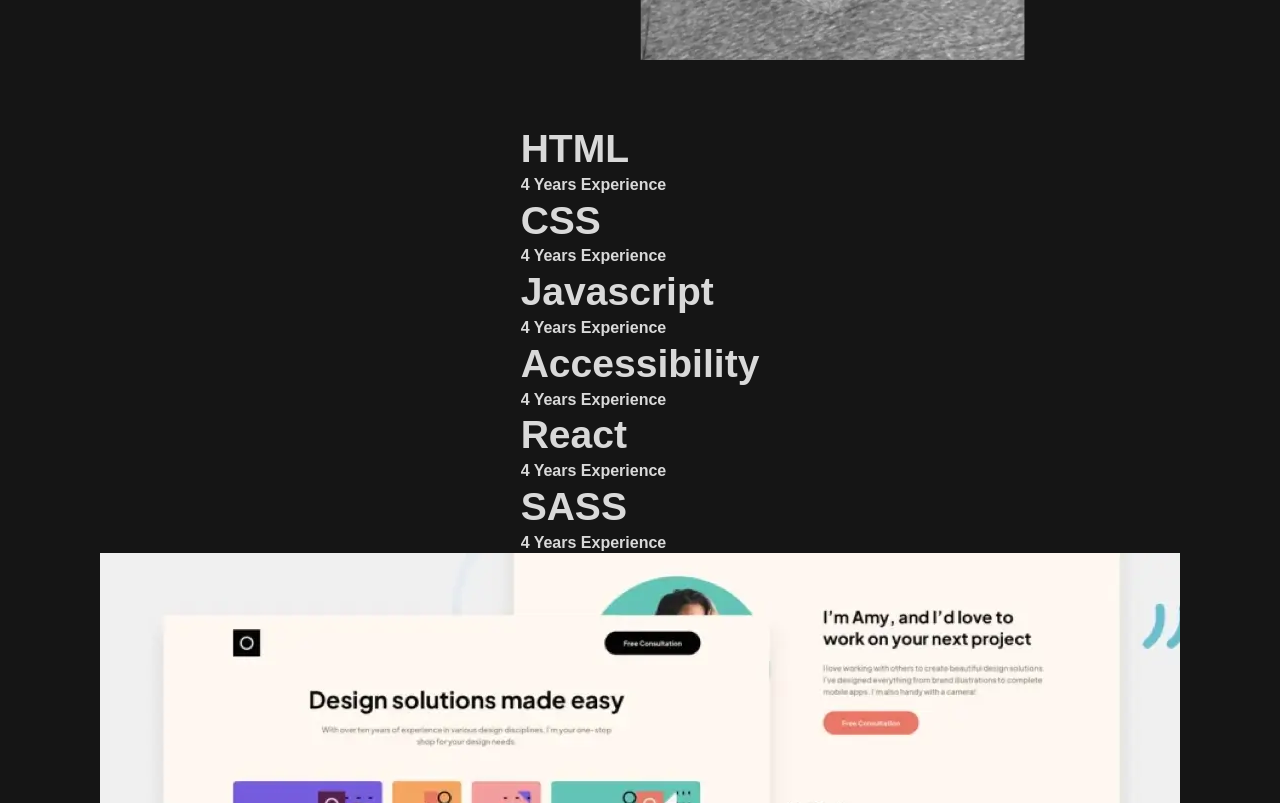
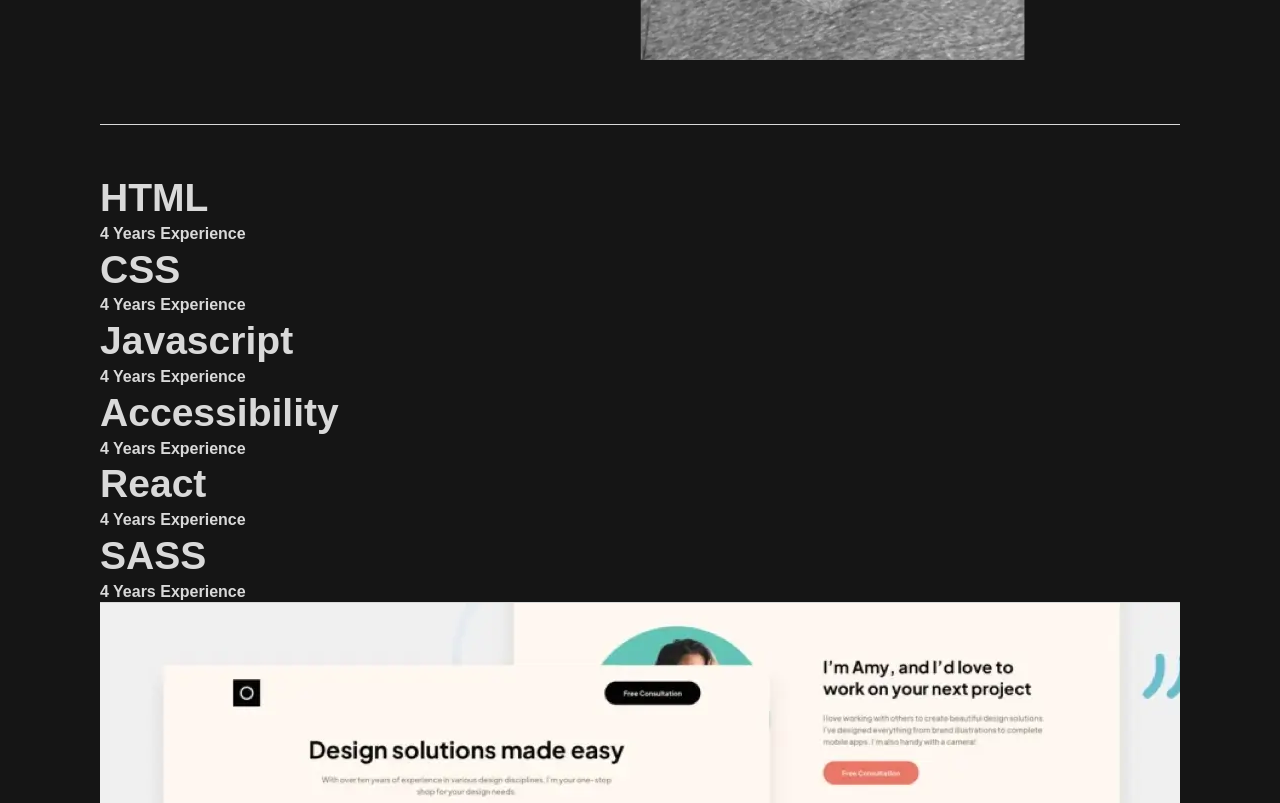
Before and after one commit to Hcmwebs/single-page-dev-portifolio, a React (Vite) app: page / in a window 1280 px wide. Shown: the part 540-1343 px from the top of the page. Built offline with nearby package versions, Linux system fonts and the light colour scheme.

Commit message:
created, indexed and imported the styled section

```diff
--- a/src/components/Skills.jsx
+++ b/src/components/Skills.jsx
@@ -1,14 +1,15 @@
 import React from 'react'
 import { skills } from '../data/Data'
-import {SingleSkill} from './index'
+import { StyledSection } from '../styles'
+import { SingleSkill } from './index'
 
 const Skills = () => {
 	return (
-		<div>
+		<StyledSection>
 			{skills.map((skill) => {
 				return <SingleSkill key={skill.id} {...skill} />
 			})}
-		</div>
+		</StyledSection>
 	)
 }
 
--- /dev/null
+++ b/src/styles/Section.styled.jsx
@@ -0,0 +1,11 @@
+import styled from 'styled-components'
+
+const StyledSection = styled.section`
+  width: 100%;
+  min-height: 50vh;
+  padding-top:3rem;
+  border-top: 1px solid ${({ theme }) => theme.darkTheme.bodyColor};
+  border-bottom: 1px solid ${({ theme }) => theme.darkTheme.bodyColor};
+`
+
+export default StyledSection
--- a/src/styles/index.jsx
+++ b/src/styles/index.jsx
@@ -7,6 +7,7 @@ import StyledHero from './Hero.Styled'
 import StyledTitle from './Title.styled'
 import StyledLink from './Link.styled'
 import StyledMain from './Main.styled'
+import StyledSection from './Section.styled'
 
 export {
 	GlobalStyles,
@@ -18,4 +19,5 @@ export {
 	StyledTitle,
 	StyledLink,
 	StyledMain,
+	StyledSection,
 }
```
